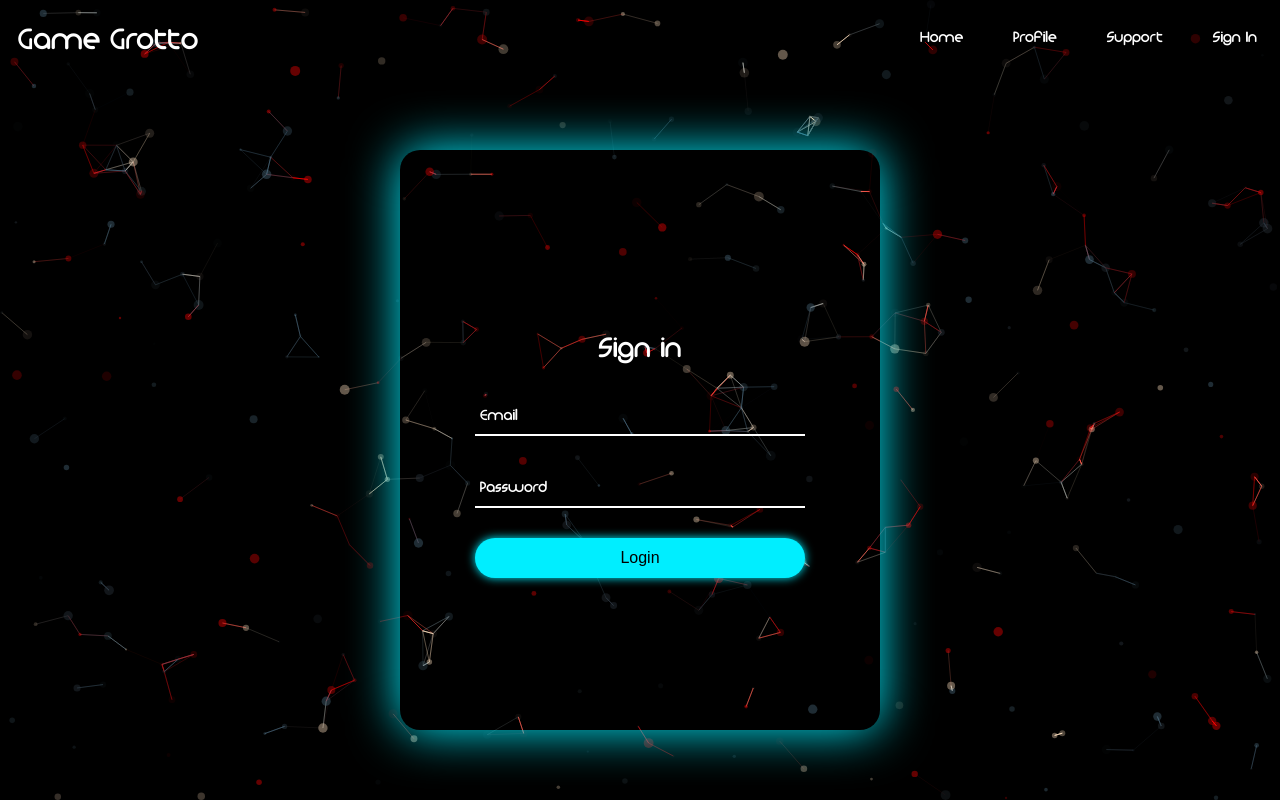
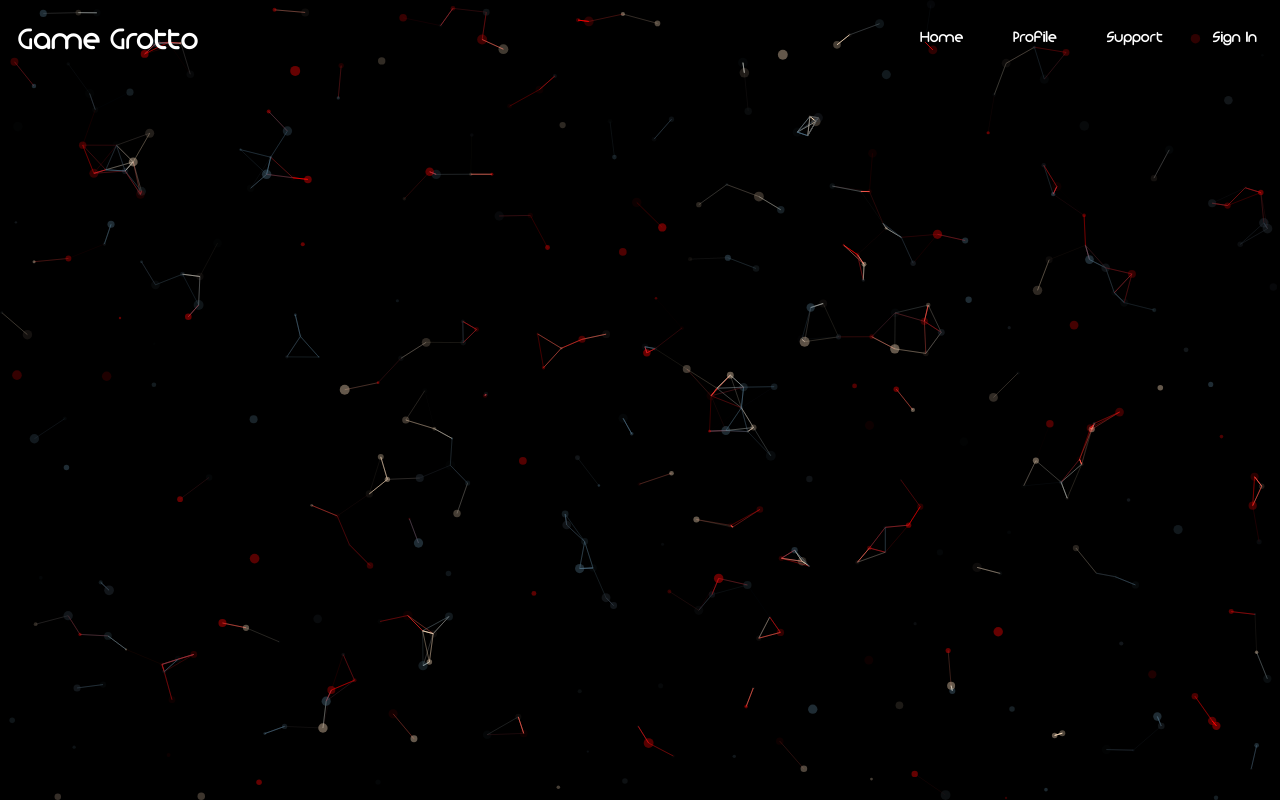
Before and after one commit to andrewsittner/MVP, a React (Vite) app in the folder Mvp/: page / in a window 1280 px wide. Before the commit this address led to /login. Built offline with nearby package versions, Linux system fonts and the light colour scheme.

Commit message:
add new gif

```diff
--- a/Mvp/src/App.jsx
+++ b/Mvp/src/App.jsx
@@ -24,7 +24,6 @@ function App() {
       <div className='App'>
         <Particles id="particles-here" init={particlesInit} options={particlesConfig} />
         <Routes>
-          <Route path='/' element={<Navigate to='/login' replace />} />
           <Route path="/login" element={<Login setUser={setCurrentUserID} />} />
           <Route path="/home" element={<Home currentUserID={currentUserID} />} />
         </Routes>
--- a/Mvp/src/Login.jsx
+++ b/Mvp/src/Login.jsx
@@ -21,7 +21,7 @@ const Login = ({ setUser }) => {
 
     const handleLoginSubmit = () => {
         axios.post('http://localhost:3000/auth/login_signup', loginForm)
-            .then(data => { setUser(loginForm.email), setInvalidPassword(false), navigate('/') })
+            .then(data => { setUser(loginForm.email), setInvalidPassword(false), navigate('/home') })
             .catch(err => { setInvalidPassword(true) })
     }
 
```
Also changed, not shown: 1 other file (tests, documents, lock files or other folders).
